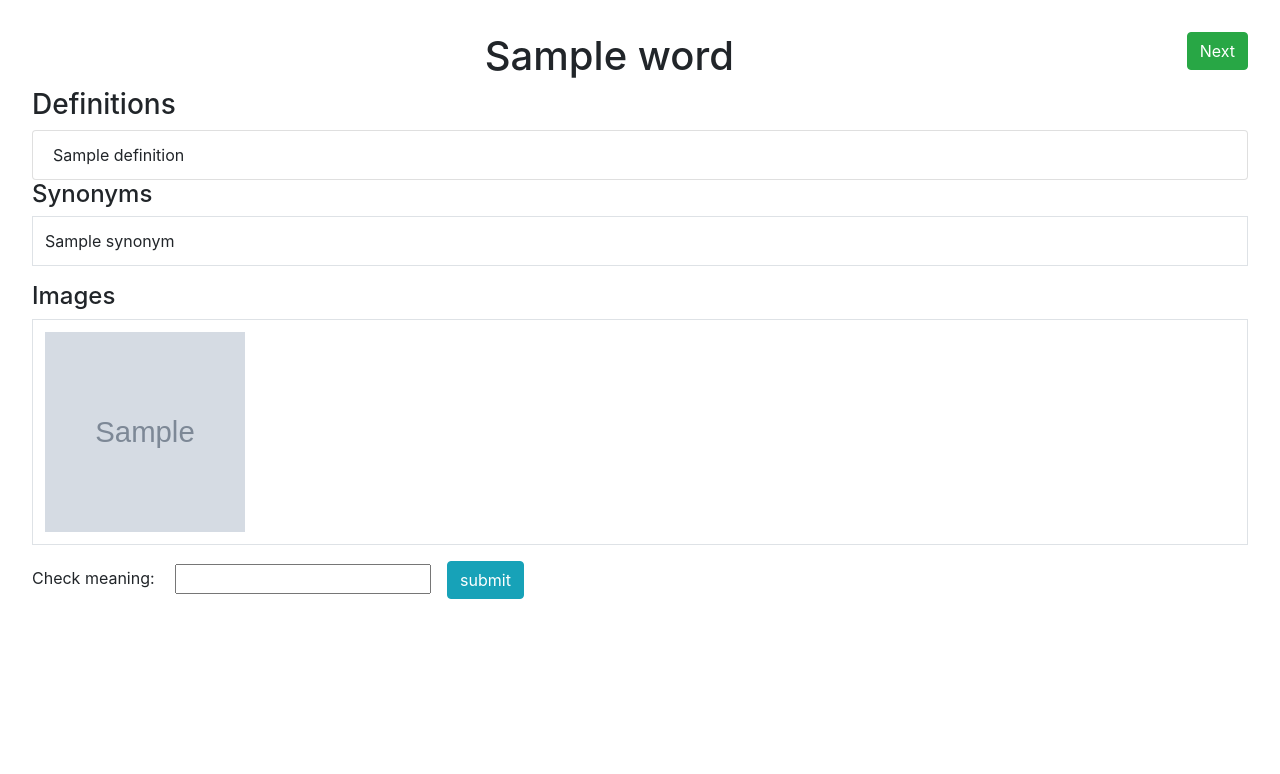
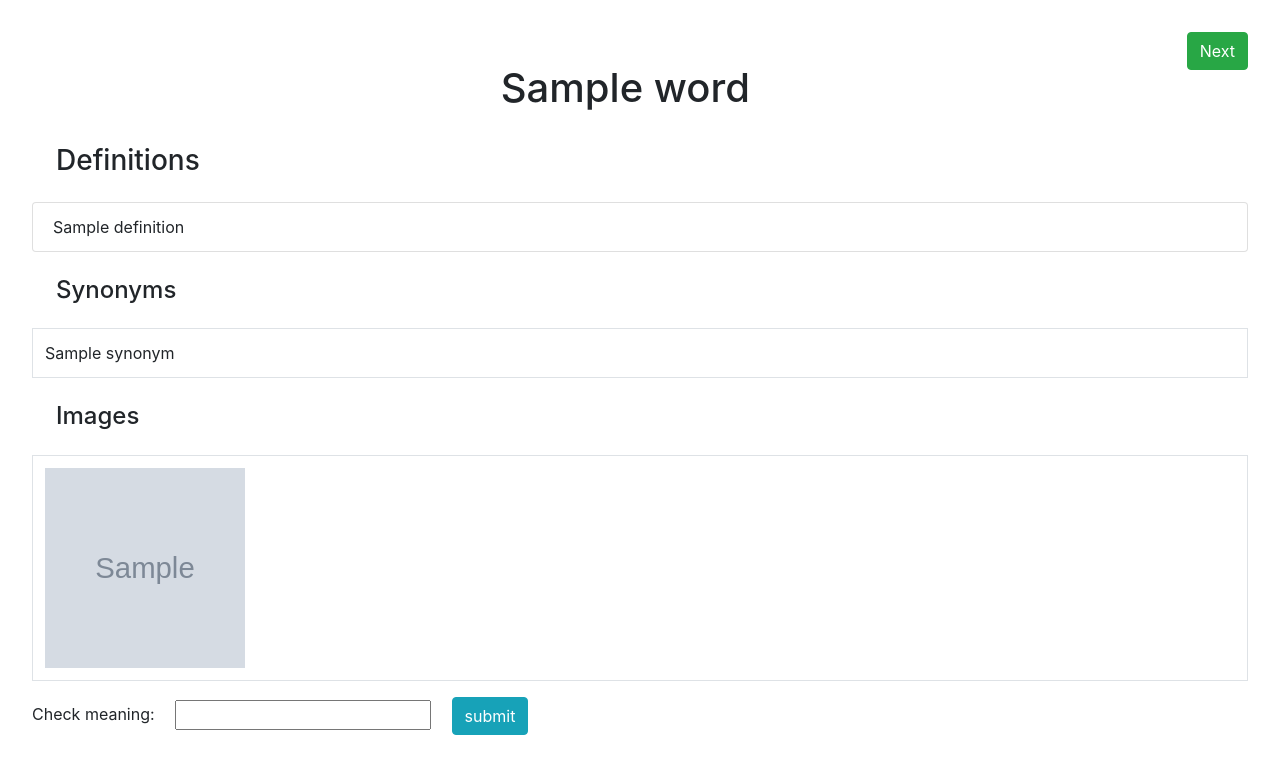
Before and after one commit to akd13/vocab-app, a Flask app: template templates/word.html in a window 1280 px wide. Shown: the top 774 px of the page. Run offline with Flask 2, Linux system fonts and the light colour scheme; the template is opened without the code that fills it: most values are stand-ins (such as "Sample title", 1, 10 or a date in 2020); grey boxes marked "Sample" are stand-in pictures; parts of the project's set-up code (start-up, migrations or seed data) failed here and were passed over; some libraries are stand-ins or nearby versions.

Commit message:
update css to make website respnsive

```diff
--- a/templates/index.html
+++ b/templates/index.html
@@ -3,6 +3,7 @@
 <head>
     <meta charset="UTF-8">
     <link rel="shortcut icon" href="#">
+    <meta name="viewport" content="width=device-width, initial-scale=1, shrink-to-fit=no">
     <!-- Latest compiled and minified CSS -->
     <link rel="stylesheet" href="https://maxcdn.bootstrapcdn.com/bootstrap/4.5.2/css/bootstrap.min.css">
 
--- a/templates/word.html
+++ b/templates/word.html
@@ -2,6 +2,7 @@
 <html lang="en">
 <head>
     <meta charset="UTF-8">
+    <meta name="viewport" content="width=device-width, initial-scale=1, shrink-to-fit=no">
     <link rel="stylesheet" href="https://maxcdn.bootstrapcdn.com/bootstrap/4.5.2/css/bootstrap.min.css">
     <link rel="shortcut icon" href="#">
 
@@ -19,15 +20,15 @@
 <form class="float-right" method="POST">
     <p><input class="btn btn-success" type="submit" name="next" value="Next"/></p>
 </form>
-<h1 class="text-center">{{ word }}</h1>
-<h3>Definitions</h3>
+<h1 class="text-center m-4 p-2">{{ word }}</h1>
+<h3 class="m-4">Definitions</h3>
 <ul class="list-group">
     {% for definition in definitions %}
         <li class="list-group-item">{{ definition }}</li>
     {% endfor %}
 </ul>
-<h4>Synonyms</h4>
-<table class="table table-bordered">
+<h4 class="m-4">Synonyms</h4>
+<table class="table table-bordered table-responsive-sm ">
     <tbody>
     <tr>
         {% for synonym in synonyms %}
@@ -36,8 +37,8 @@
     </tr>
     </tbody>
 </table>
-<h4>Images</h4>
-<table class="table table-bordered">
+<h4 class="m-4">Images</h4>
+<table class="table table-bordered table-responsive-sm">
     <tbody>
     <tr>
         {% for image in images %}
@@ -47,7 +48,10 @@
     </tbody>
 </table>
 <form class="form-group justify-content-center" method="POST">
-    <p>Check meaning: <input class="form-group mx-sm-3 mb-2" type="text" name="Word"/><input class='btn btn-info' type="submit" name="word" value="submit"/></p>
+    <p>Check meaning:
+        <input class="form-group mx-sm-3 mb-2" type="text" name="Word"/>
+        <input class='btn btn-info' type="submit" name="word" value="submit"/>
+    </p>
 </form>
 </body>
 </html>
--- a/wordlist.txt
+++ b/wordlist.txt
@@ -1,7 +1,7 @@
 Salubrious
 Specious
 Seminal
-Syllogistic
+Syllogism
 Ephemeral
 Presage
 Antecede
```
